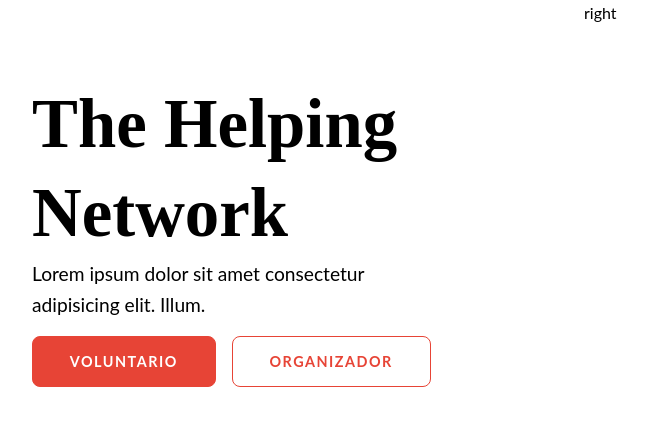
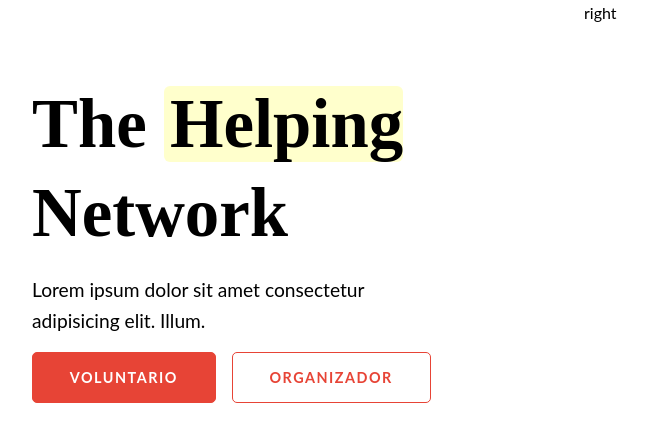
Before and after one commit to dafnesabrina1/TheHelpingNetwork, a React (Create React App) app: page /login in a window 1280 px wide. Shown: the top 442 px of the page, without its empty margins (120-768 px from the left). Built offline with nearby package versions, Linux system fonts and the light colour scheme; a web font is replaced by a local one.

Commit message:
Cambios minimos al ui

```diff
--- a/src/containers/Login/HeroSection/heroSection.style.js
+++ b/src/containers/Login/HeroSection/heroSection.style.js
@@ -5,6 +5,8 @@ export const SectionHeader = styled.h1`
   font-size: 4.3rem;
 
   line-height: 1.3;
+
+  margin-bottom: ${props => (props.withBottomMargin ? '1rem' : '0')};
 `;
 
 export const SectionDescription = styled.p`
--- a/src/containers/Login/HeroSection/index.js
+++ b/src/containers/Login/HeroSection/index.js
@@ -1,5 +1,5 @@
 // Libraries
-import React from 'react';
+import React, { useState } from 'react';
 
 // Styles
 import {
@@ -9,23 +9,27 @@ import {
   Left,
   Right
 } from './heroSection.style';
-import SectionContainer from '../../../style';
+import SectionContainer, { CustomHighlight } from '../../../style';
 import Button from '../../../layout/components/Button';
 
 const HeroSection = () => {
+  const [isModalOpen, setModalOpen] = useState(false);
+
   return (
     <div>
       <Grid>
         <Left>
           <SectionContainer extraPadding>
-            <SectionHeader>The Helping Network</SectionHeader>
+            <SectionHeader withBottomMargin>
+              The <CustomHighlight>Helping</CustomHighlight> Network
+            </SectionHeader>
             <SectionDescription bottomSpacing>
               Lorem ipsum dolor sit amet consectetur adipisicing elit. Illum.
             </SectionDescription>
-            <Button to='/facebook' noMargin>
+            <Button to='/login/volunteer' noMargin>
               Voluntario
             </Button>
-            <Button to='/organization' inverted>
+            <Button to='/login/organization' inverted>
               Organizador
             </Button>
           </SectionContainer>
--- a/src/layout/components/Button/button.style.js
+++ b/src/layout/components/Button/button.style.js
@@ -5,7 +5,7 @@ export const ExternalButton = styled.a`
   outline: none;
   border: none;
 
-  border-radius: 8px;
+  border-radius: 5px;
   border: 1px solid var(--color-main);
   background-color: ${props =>
     props.inverted ? 'var(--color-white)' : 'var(--color-main)'};
@@ -40,7 +40,7 @@ export const InternalButton = styled.button`
   outline: none;
   border: none;
 
-  border-radius: 8px;
+  border-radius: 5px;
   border: 1px solid var(--color-main);
 
   background-color: ${props =>
--- a/src/style.js
+++ b/src/style.js
@@ -7,4 +7,12 @@ const SectionContainer = styled.div`
   margin: 0 auto;
 `;
 
+export const CustomHighlight = styled.span`
+  -webkit-border-radius: 6px;
+  -moz-border-radius: 6px;
+  border-radius: 8x;
+  padding-left: 6px;
+  background: #ffffcc;
+`;
+
 export default SectionContainer;
```
Also changed, not shown: 1 other file (tests, documents, lock files or other folders).
